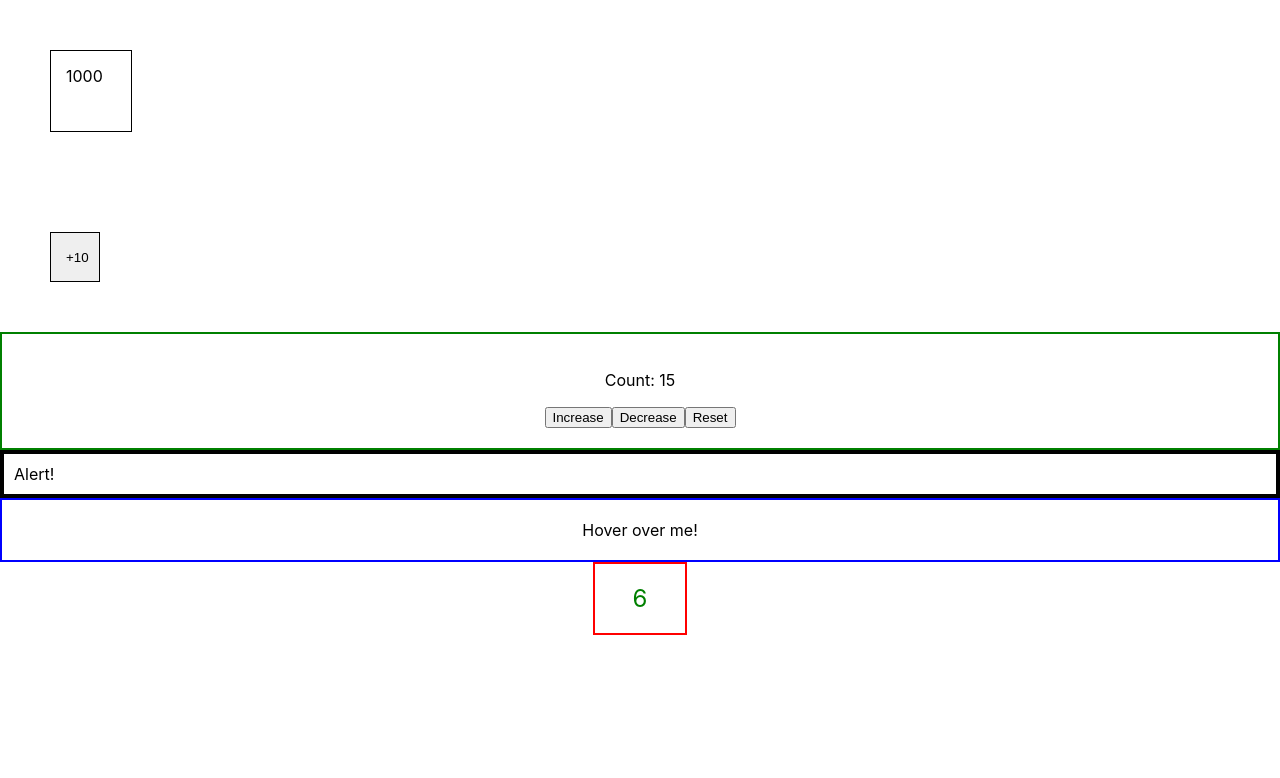
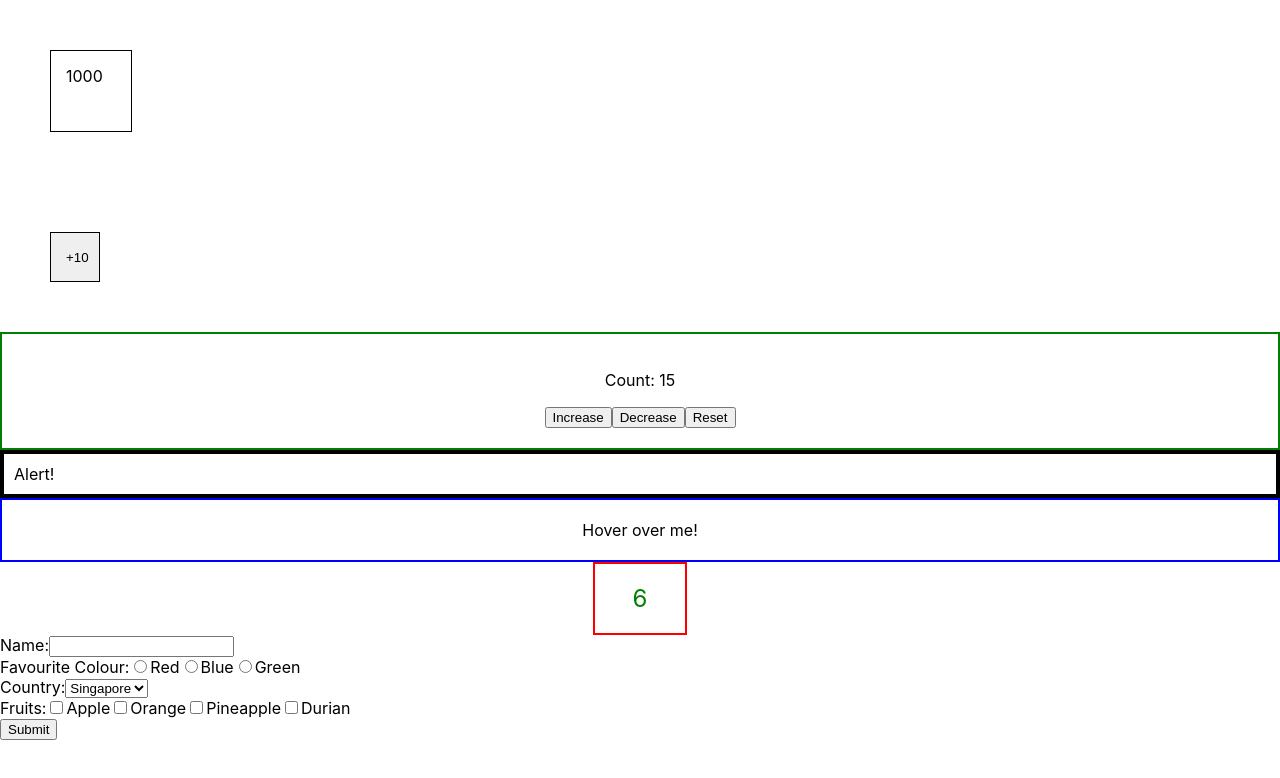
Before and after one commit to LimWeiZhe/tdp-01-lab, a React (Create React App) app: page / in a window 1280 px wide. Shown: the top 778 px of the page. Built offline with nearby package versions, Linux system fonts and the light colour scheme.

Commit message:
added Surveyform

```diff
--- a/src/App.js
+++ b/src/App.js
@@ -8,6 +8,7 @@ import AlertBox from './components/AlertBox';
 import NumberBox from './components/NumberBox';
 import TickleBox from './components/TickleBox';
 import Dice from './components/Dice';
+import SurveyForm from './components/SurveyForm.js';
 
 function App() {
   return (
@@ -20,6 +21,7 @@ function App() {
       <AlertBox initialValue= {"Alert!"}/>
       <TickleBox message = "That Tickles!"/>
       <Dice/>
+      <SurveyForm/>
     </>
   );
 }
--- /dev/null
+++ b/src/components/SurveyForm.js
@@ -0,0 +1,84 @@
+import React from "react";
+class SurveyForm extends React.Component {
+state = {
+'name':'',
+'colour':'',
+'country':'',
+'fruits':[]
+};
+render() {
+    return (
+        <React.Fragment>
+            <div>
+                <label>Name:</label>
+                <input
+                    name="name"
+                    type="text"
+                    value={this.state.name}
+                    onChange={this.updateFormField}
+                />
+            </div>
+            <div>
+                <label>Favourite Colour:</label>
+                <input
+                    name="colour"
+                    type="radio"
+                    value="red"
+                    checked={this.state.color === 'red'}
+                    onChange={this.updateFormField}
+                />Red
+                <input
+                    name="colour"
+                    type="radio"
+                    value="blue"
+                    checked={this.state.color === 'blue'}
+                    onChange={this.updateFormField}
+                />Blue
+                <input
+                    name="colour"
+                    type="radio"
+                    value="green"
+                    checked={this.state.color === 'green'}
+                    onChange={this.updateFormField}
+                />Green
+            </div>
+            <div>
+                <label>Country:</label>
+                <select
+                    name="country"
+                    value={this.state.country}
+                    onChange={this.updateFormField}
+                >
+                    <option value="singapore">Singapore</option>
+                    <option value="malaysia">Malaysia</option>
+                    <option value="indonesia">Indonesia</option>
+                </select>
+            </div>
+            <div>
+            <label>Fruits:</label>
+            <input type="checkbox" name="fruits" value="apple"
+            checked={this.state.fruits.includes('apple')}/>Apple
+            <input type="checkbox" name="fruits" value="orange"
+            checked={this.state.fruits.includes('orange')}/>Orange
+            <input type="checkbox" name="fruits" value="pineapple"
+            checked={this.state.fruits.includes('pineapple')}/>Pineapple
+            <input type="checkbox" name="fruits" value="durian"
+            checked={this.state.fruits.includes('durian')}/>Durian
+
+            </div>
+            <button>Submit</button>
+        </React.Fragment>
+    );
+}
+
+
+updateFormField = (e) => {
+    this.setState({
+    [e.target.name] : e.target.value
+    })
+    }
+
+};
+
+
+export default SurveyForm;
```
